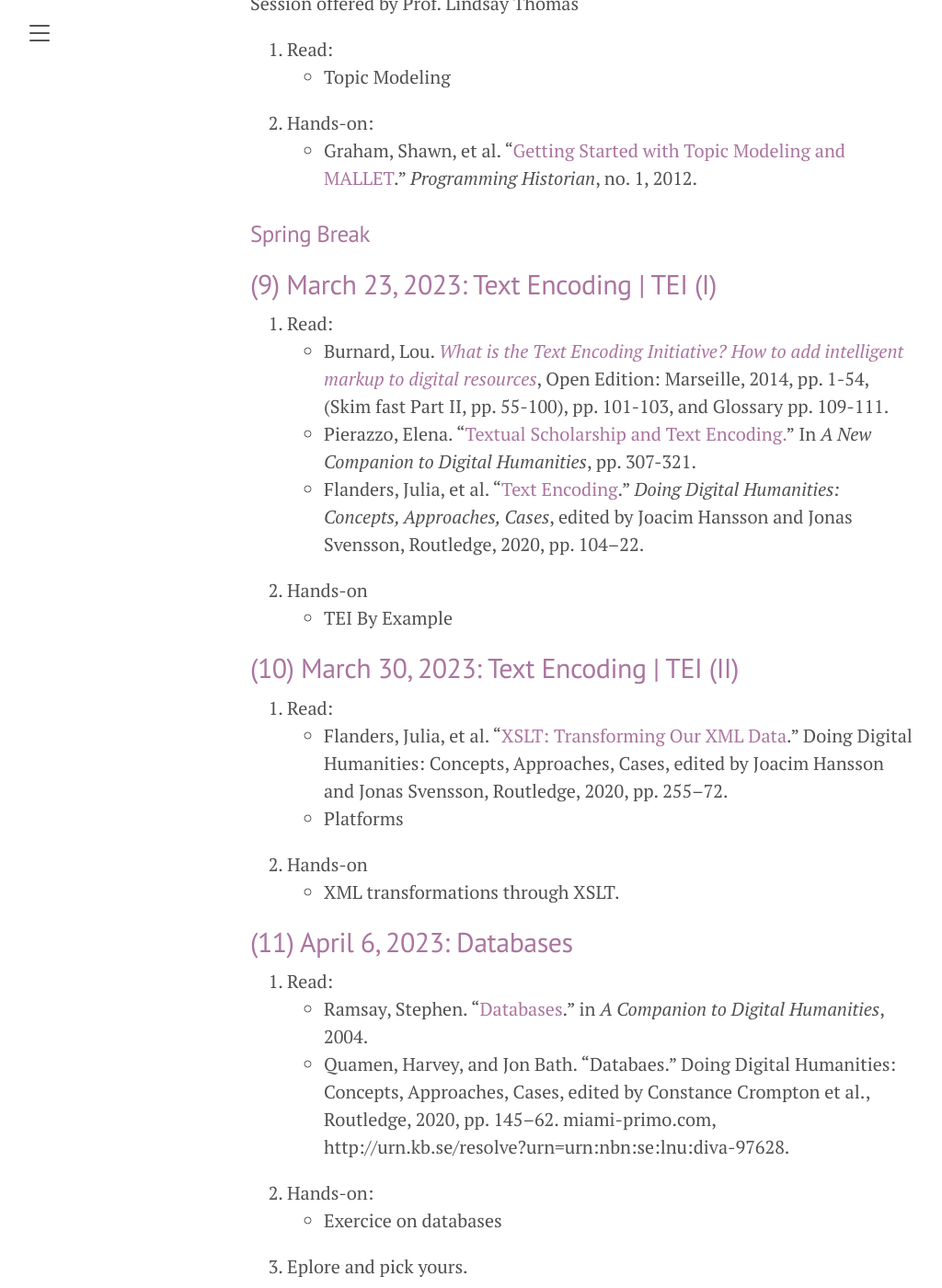
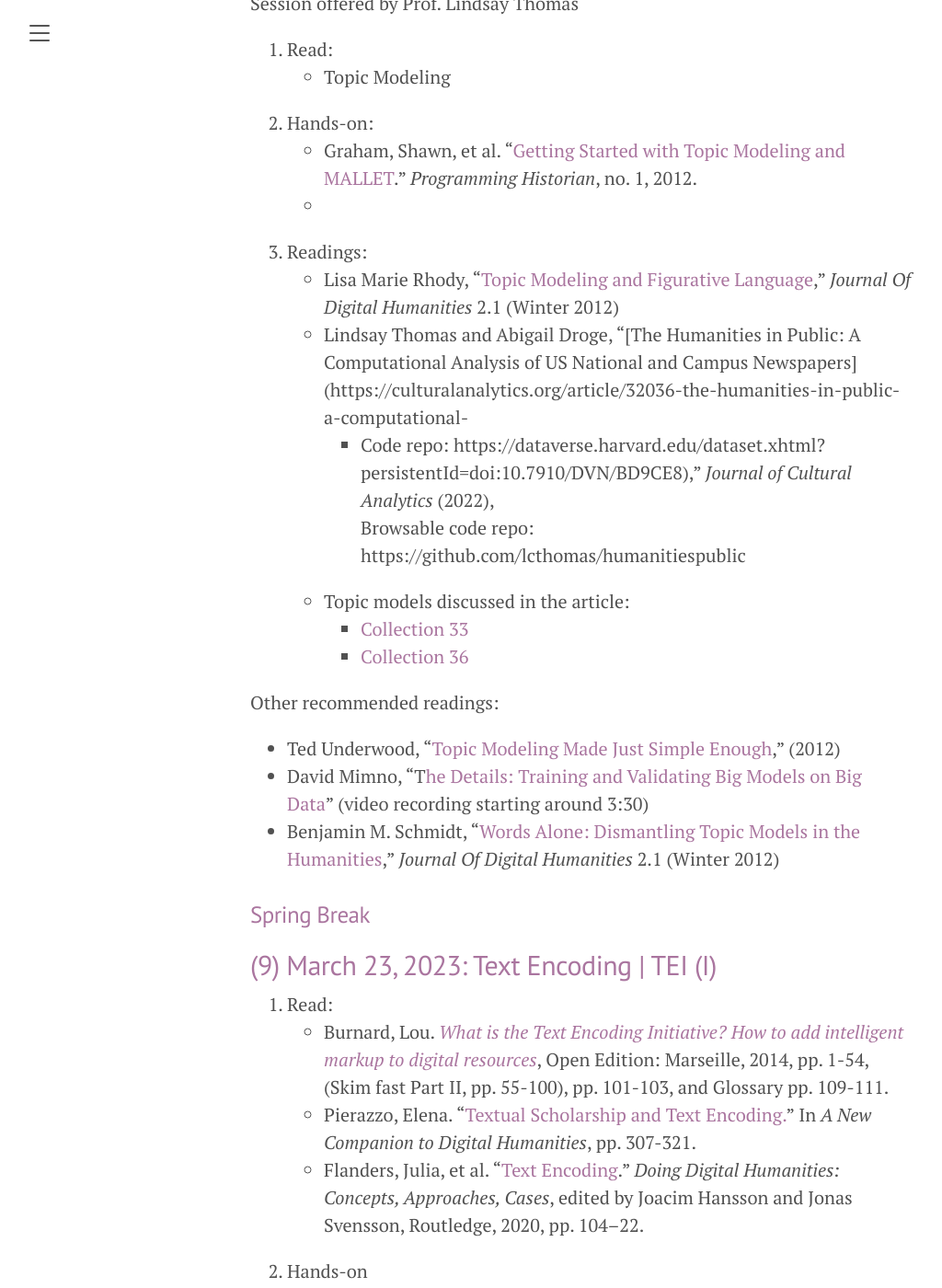
Before and after one commit to susannalles/DHPracticum_Spring23, a Jekyll site: the page built from schedule.md, in a window 1280 px wide and 1400 px high, scrolled down 3820 px. Shown: the whole window at 92% size, without its empty margins (8-1032 px from the left). Built offline with Jekyll 4.4.1, drawn with Linux system fonts in a browser that asks for light colours.

Commit message:
Update schedule.md

```diff
--- a/schedule.md
+++ b/schedule.md
@@ -92,6 +92,20 @@ Session offered by Prof. Lindsay Thomas
   - Topic Modeling
 2. Hands-on:
   - Graham, Shawn, et al. “[Getting Started with Topic Modeling and MALLET](https://programminghistorian.org/en/lessons/topic-modeling-and-mallet).” *Programming Historian*, no. 1, 2012.
+  -
+1. Readings:
+- Lisa Marie Rhody, “[Topic Modeling and Figurative Language](http://journalofdigitalhumanities.org/2-1/topic-modeling-and-figurative-language-by-lisa-m-rhody/),” *Journal Of Digital Humanities* 2.1 (Winter 2012)
+- Lindsay Thomas and Abigail Droge, “[The Humanities in Public: A Computational Analysis of US National and Campus Newspapers](https://culturalanalytics.org/article/32036-the-humanities-in-public-a-computational-
+  * Code repo: https://dataverse.harvard.edu/dataset.xhtml?persistentId=doi:10.7910/DVN/BD9CE8),” *Journal of Cultural Analytics* (2022),
+Browsable code repo: https://github.com/lcthomas/humanitiespublic
+- Topic models discussed in the article:
+  * [Collection 33](http://harbor.english.ucsb.edu:10002/collections/20200515_1455_us-classification-results-top-newspapers-universitywire-hum-sci/dfr-browser/topics100/)
+  * [Collection 36](http://harbor.english.ucsb.edu:10002/collections/20200522_1900_us-humanities-classification-results-top-newspapers-universitywire-not-hum/dfr-browser/topics150/)
+
+Other recommended readings:
+- Ted Underwood, “[Topic Modeling Made Just Simple Enough](https://tedunderwood.com/2012/04/07/topic-modeling-made-just-simple-enough/),” (2012)
+- David Mimno, “T[he Details: Training and Validating Big Models on Big Data](https://vimeo.com/53080123)” (video recording starting around 3:30)
+- Benjamin M. Schmidt, “[Words Alone: Dismantling Topic Models in the Humanities](http://journalofdigitalhumanities.org/2-1/words-alone-by-benjamin-m-schmidt/ ),” *Journal Of Digital Humanities* 2.1 (Winter 2012)
 
 
 ### Spring Break
```
